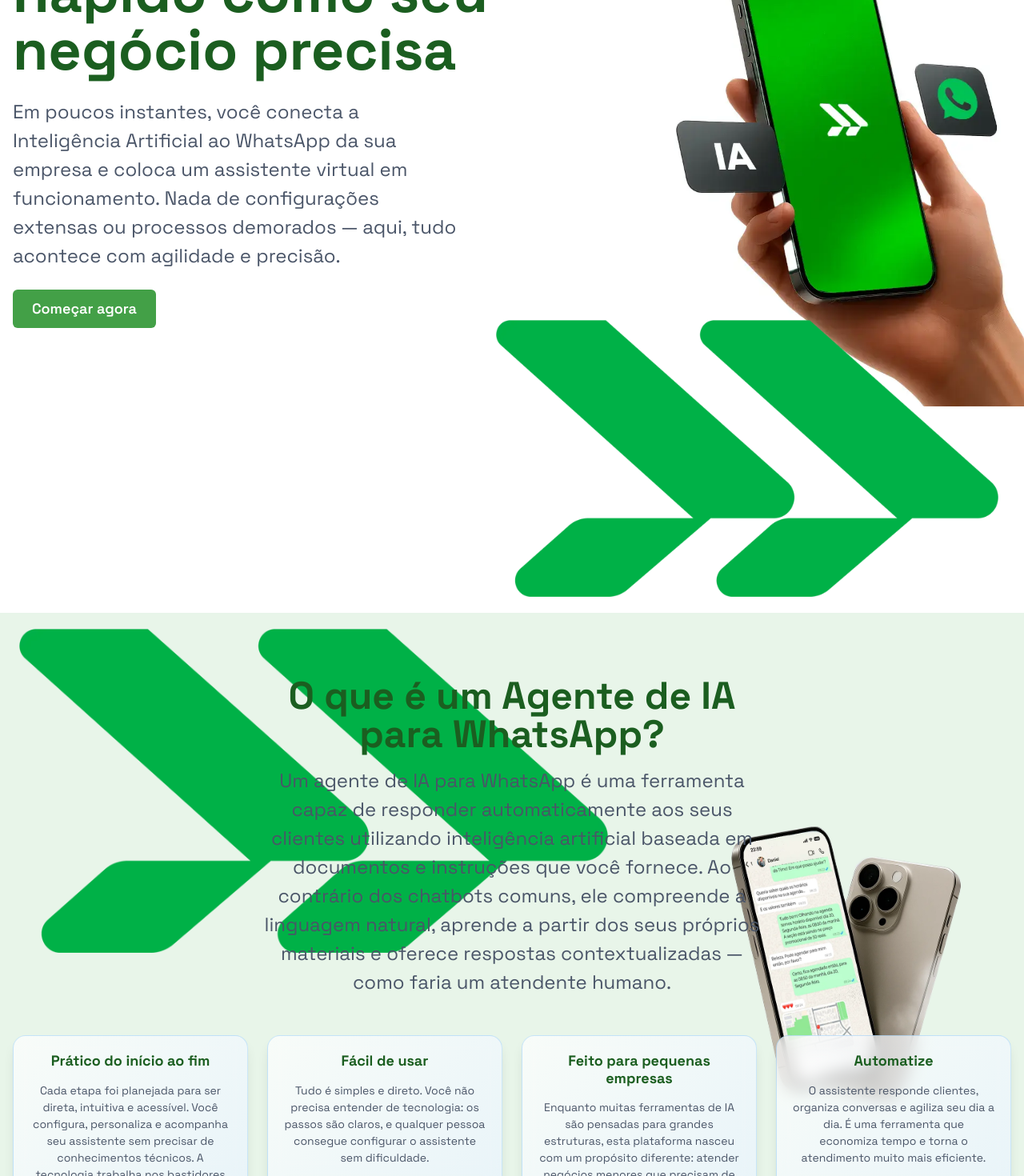
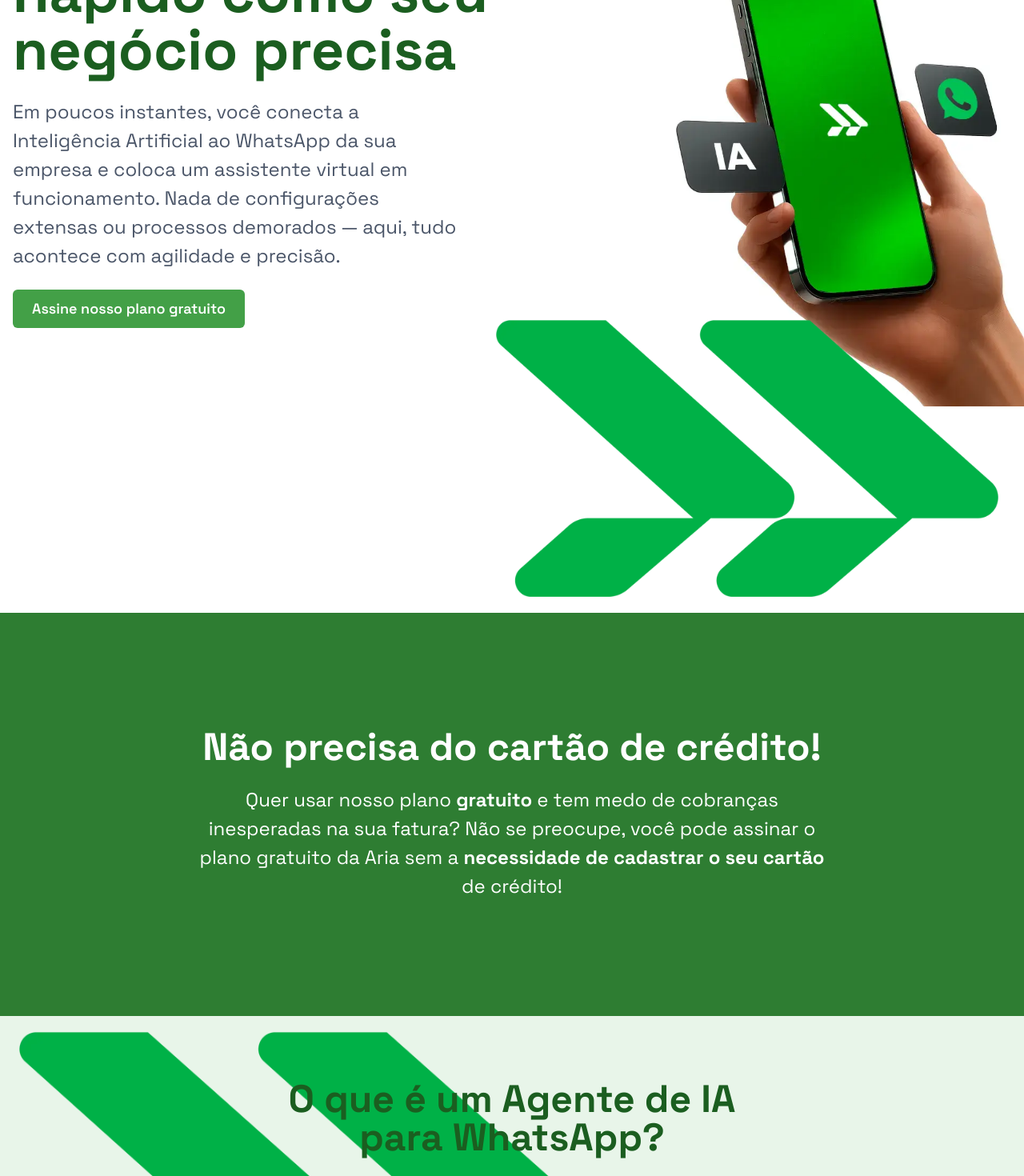
Before and after one commit to renatokuroe/aria, a Next.js app: page / in a window 1280 px wide. Shown: the part 494-1964 px from the top of the page at 80% size. Built offline with nearby package versions, Linux system fonts and the light colour scheme; no server answers.

Commit message:
feat: changed landing page info

```diff
--- a/src/components/LandingPage.tsx
+++ b/src/components/LandingPage.tsx
@@ -95,8 +95,27 @@ export default function LandingPage() {
                             Em poucos instantes, você conecta a Inteligência Artificial ao WhatsApp da sua empresa e coloca um assistente virtual em funcionamento. Nada de configurações extensas ou processos demorados — aqui, tudo acontece com agilidade e precisão.
                         </Text>
                         <Button as="a" href="/auth/register" colorScheme="brand" size="lg">
-                            Começar agora
+                            Assine nosso plano gratuito
                         </Button>
+                    </VStack>
+                </Container>
+            </Box>
+
+            {/* Sem Necessidade de Cartão de Crédito */}
+            <Box
+                py={36}
+                bg="#2e7d32"
+                w="100vw"
+                marginLeft="calc(-50vw + 50%)"
+            >
+                <Container maxW="7xl">
+                    <VStack spacing={6} textAlign="center">
+                        <Heading size="2xl" color="white" fontWeight="bold">
+                            Não precisa do cartão de crédito!
+                        </Heading>
+                        <Text fontSize="2xl" color="white" maxW="800px" mx="auto">
+                            Quer usar nosso plano <strong>gratuito</strong> e tem medo de cobranças inesperadas na sua fatura? Não se preocupe, você pode assinar o plano gratuito da Aria sem a <strong>necessidade de cadastrar o seu cartão</strong> de crédito!
+                        </Text>
                     </VStack>
                 </Container>
             </Box>
```
